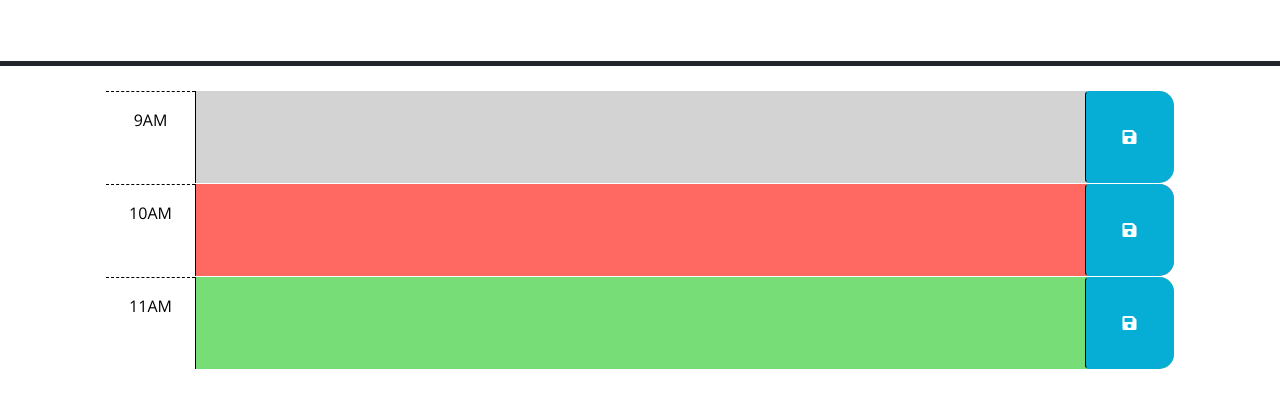
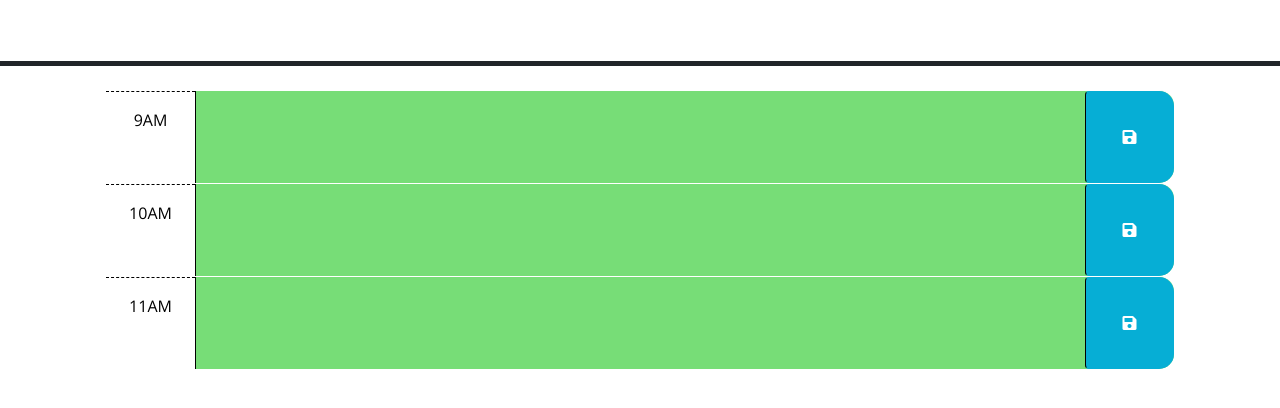
Before and after one commit to t-willis/work-day-scheduler, a plain HTML site: page index.html in a window 1280 px wide. Shown: the part 166-574 px from the top of the page. Drawn offline with nearby package versions, Linux system fonts and the light colour scheme.

Commit message:
added function to determine time as applied to divs (thanks anthony)

```diff
--- a/index.html
+++ b/index.html
@@ -1,3 +1,7 @@
+<!-- notes for me,
+use 24h time
+ -->
+
 <!DOCTYPE html>
 <html lang="en">
   <head>
@@ -40,7 +44,7 @@
         -->
 
       <!-- Example of a past time block. The "past" class adds a gray background color. -->
-      <div id="hour-9" class="row time-block past">
+      <div id="hour-9" class="row time-block">
         <div class="col-2 col-md-1 hour text-center py-3">9AM</div>
         <textarea class="col-8 col-md-10 description" rows="3"> </textarea>
         <button class="btn saveBtn col-2 col-md-1" aria-label="save">
@@ -49,7 +53,7 @@
       </div>
 
       <!-- Example of a a present time block. The "present" class adds a red background color. -->
-      <div id="hour-10" class="row time-block present">
+      <div id="hour-10" class="row time-block">
         <div class="col-2 col-md-1 hour text-center py-3">10AM</div>
         <textarea class="col-8 col-md-10 description" rows="3"> </textarea>
         <button class="btn saveBtn col-2 col-md-1" aria-label="save">
@@ -58,7 +62,7 @@
       </div>
 
       <!-- Example of a future time block. The "future" class adds a green background color. -->
-      <div id="hour-11" class="row time-block future">
+      <div id="hour-11" class="row time-block">
         <div class="col-2 col-md-1 hour text-center py-3">11AM</div>
         <textarea class="col-8 col-md-10 description" rows="3"> </textarea>
         <button class="btn saveBtn col-2 col-md-1" aria-label="save">
--- a/script.js
+++ b/script.js
@@ -2,6 +2,21 @@
 // the code isn't run until the browser has finished rendering all the elements
 // in the html.
 $(function () {
+  var hour = dayjs().hour() -9;
+  console.log(hour);
+  $('.time-block').each(function() {
+    console.log($(this).attr('id'));
+    var id = $(this).attr('id').split('-')[1];
+    var rowHour = parseInt(id);
+
+    if (hour > rowHour) {
+      $(this).addClass('past');
+    } else if (hour < rowHour) {
+      $(this).addClass('future');
+    } else {
+      $(this).addClass('present');
+    }
+  });
   // TODO: Add a listener for click events on the save button. This code should
   // use the id in the containing time-block as a key to save the user input in
   // local storage. HINT: What does `this` reference in the click listener
```
